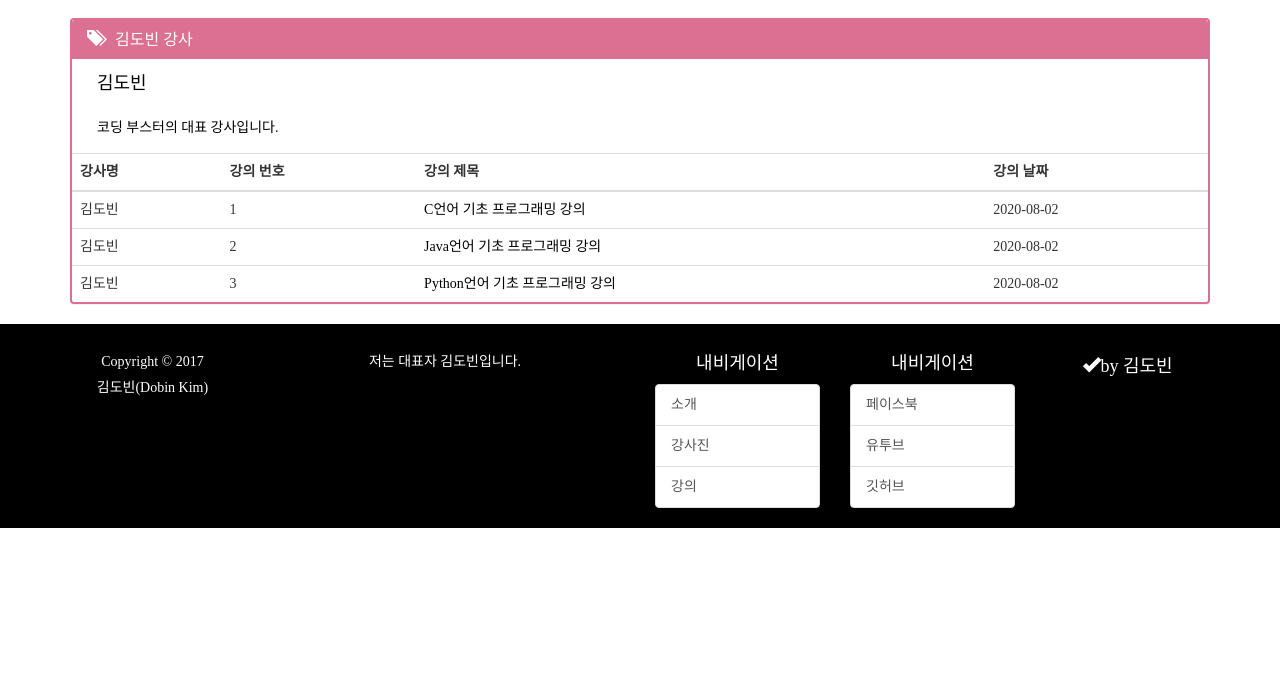
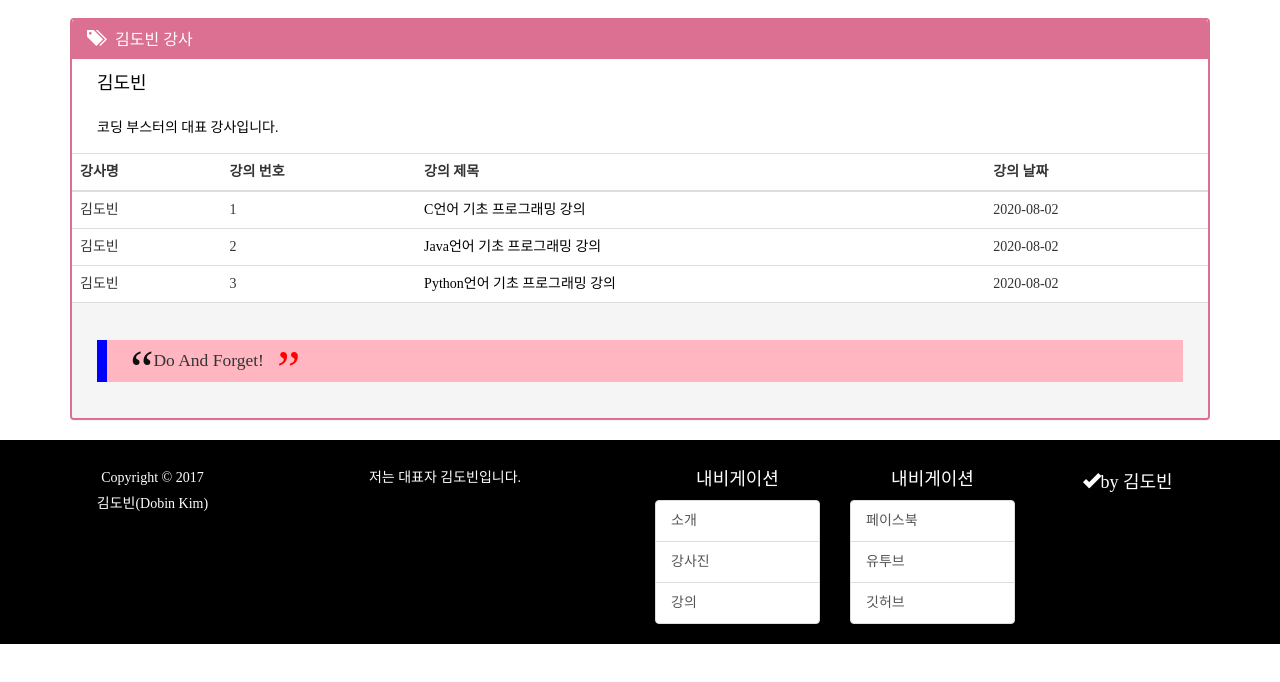
Before and after one commit to zkffhtm6523/2020BootStrap, a plain HTML site: page bootstrap/instructor.html in a window 1280 px wide. Shown: the part 54-736 px from the top of the page. Drawn offline with nearby package versions, Linux system fonts and the light colour scheme; a web font is replaced by a local one.

Commit message:
2020.08.02 부트스트랩 : 인용구

```diff
--- a/bootstrap/instructor.html
+++ b/bootstrap/instructor.html
@@ -8,6 +8,35 @@
 	<link rel="stylesheet" href="css/codingBooster.css">
 </head>
 <body>
+	<style>
+		blockquote{
+			background: lightpink;
+			border-left: 10px solid blue;
+			margin: 1.5em 10px;
+			padding: 0.5em 10px;
+			quotes: "\201C""\201D""\2020""\2021";
+		}
+		/* 들어가기 전 */
+		blockquote::before{
+			color: #0f0f0f;
+			/* 열린 따옴표 */
+			content: open-quote;
+			font-size: 3em;
+			line-height: 0.1em;
+			margin-left: 0.25em;
+			vertical-align: -0.4em;
+		}
+		/* 들어간 후 */
+		blockquote:after{
+			color: red;
+			/* 닫힌 따옴표 */
+			content: close-quote;
+			font-size: 3em;
+			line-height: 0.1em;
+			margin-left: 0.25em;
+			vertical-align: -0.4em;
+		}
+	</style>
 	<!-- 헤더의 메뉴 부분 기본 세팅 -->
 	<nav class="navbar navbar-default">
 		<div class="container-fluid">
@@ -67,7 +96,7 @@
 		<!--하나의 열이라는 것을 알려줄 row 클래스-->
 		<div class="row">
 			<div class="col-xs-12">
-				<div class="panel panel-primary" style="border: 2px double palevioletred; background-color: ">
+				<div class="panel panel-primary" style="border: 2px double palevioletred;">
 					<div class="panel-heading" style="background-color: palevioletred; border-bottom: palevioletred	;">
 						<h3 class="panel-title">
 							<span class="glyphicon glyphicon-tags"></span>
@@ -89,6 +118,7 @@
 							</div>
 						</div>
 					</div>
+					<!--테이블 만들기-->
 					<table class="table">
 						<thead>
 							<tr>
@@ -119,6 +149,12 @@
 							</tr>
 						</tbody>
 					</table>
+					<!--테이블 만들기 완료-->
+					<!--인용구 만들기 Start-->
+					<div class="panel-footer">
+						<blockquote>Do And Forget!</blockquote>
+					</div>
+					<!--인용구 만들기 End-->
 				</div>
 			</div>
 		</div>
```
